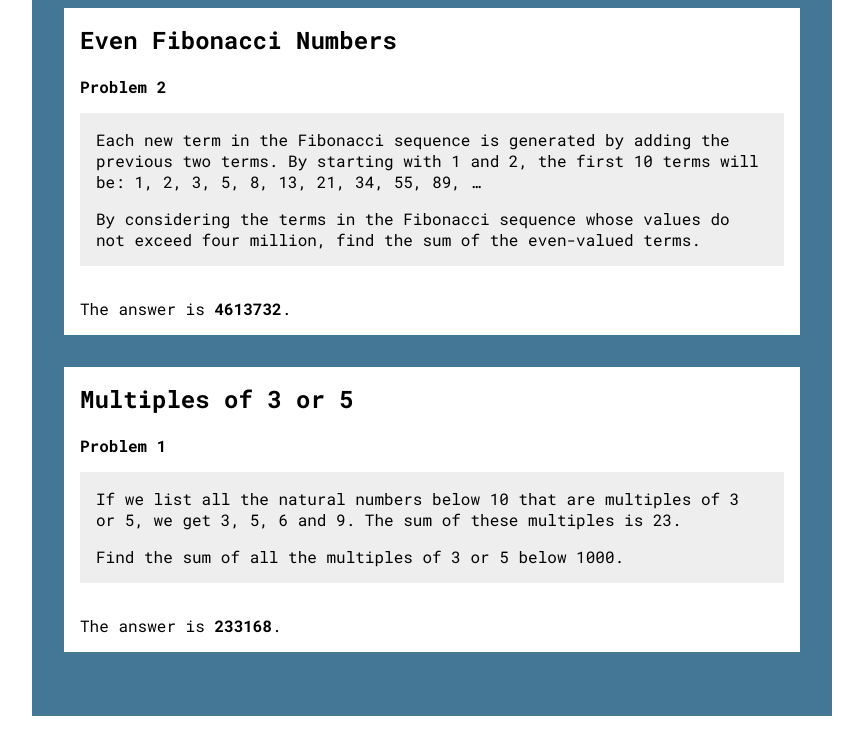
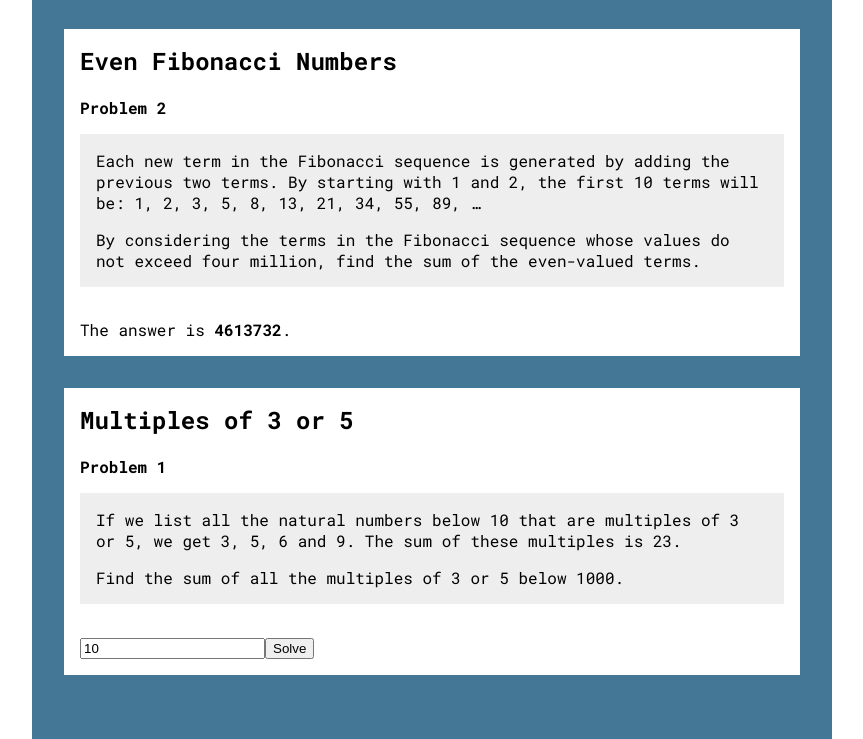
Before and after one commit to jpob5/project-euler-problems, a Gatsby site: page / in a window 1280 px wide. Shown: the part 1175-1914 px from the top of the page, without its empty margins (208-1071 px from the left). Before the commit the page ends 1891 px from the top, so only its background shows below. Built offline with nearby package versions, Linux system fonts and the light colour scheme; Gatsby itself is replaced by a stand-in of ours; a web font is replaced by a local one.

Commit message:
Added ability for user to set the maximum number for 001 and added some hooks

```diff
--- a/src/components/problems/001-multiples-of-3-or-5/001.js
+++ b/src/components/problems/001-multiples-of-3-or-5/001.js
@@ -1,15 +1,35 @@
-import * as React from "react";
+import React, { useState } from 'react';
 import './001.scss';
 
 const MultiplesOf3Or5 = () => {
+  const [answerRevealed, setAnswerRevealed] = useState(false);
+  const [maxNumber, setMaxNumber] = useState(10);
+  const [answer, setAnswer] = useState(0);
 
-  let answer = 0;
+  const multiples = [3, 5];
 
-  for (let i = 0; i < 1000; i++) {
-    if (i % 3 === 0 || i % 5 === 0) {
-      answer += i;
+  const calculateAnswer = (maxNumber, multiples) => {
+    let answer = 0;
+
+    for (let i = 0; i < maxNumber; i++) {
+
+      const isFactor = multiples.some((multiple) => {
+        return i % multiple === 0;
+      })
+
+      if (isFactor) {
+        answer += i;
+      }
     }
+
+    setAnswer(answer);
   }
+
+  const showAnswer = () => {
+    calculateAnswer(maxNumber, multiples);
+    setAnswerRevealed(true);
+  }
+
 
   return (
     <div>
@@ -19,7 +39,9 @@ const MultiplesOf3Or5 = () => {
         <p>If we list all the natural numbers below 10 that are multiples of 3 or 5, we get 3, 5, 6 and 9. The sum of these multiples is 23.</p>
         <p>Find the sum of all the multiples of 3 or 5 below 1000.</p>
       </div>
-      <p>The answer is <strong>{answer}</strong>.</p>
+      <input type="number" value={maxNumber} onChange={(elem) => setMaxNumber(elem.target.value)} />
+      <button onClick={showAnswer}>Solve</button>
+      {answerRevealed ? <p>The answer is <strong>{answer}</strong>.</p> : <></>}
     </div>
   )
 }
--- a/src/pages/index.js
+++ b/src/pages/index.js
@@ -19,6 +19,7 @@ const IndexPage = () => {
           <li>Add menu</li>
           <li>Make Problem component</li>
           <li>Add hooks</li>
+          <li>Migrate to TypeScript</li>
         </ul>
       </div>
       <div className="problem">
```
